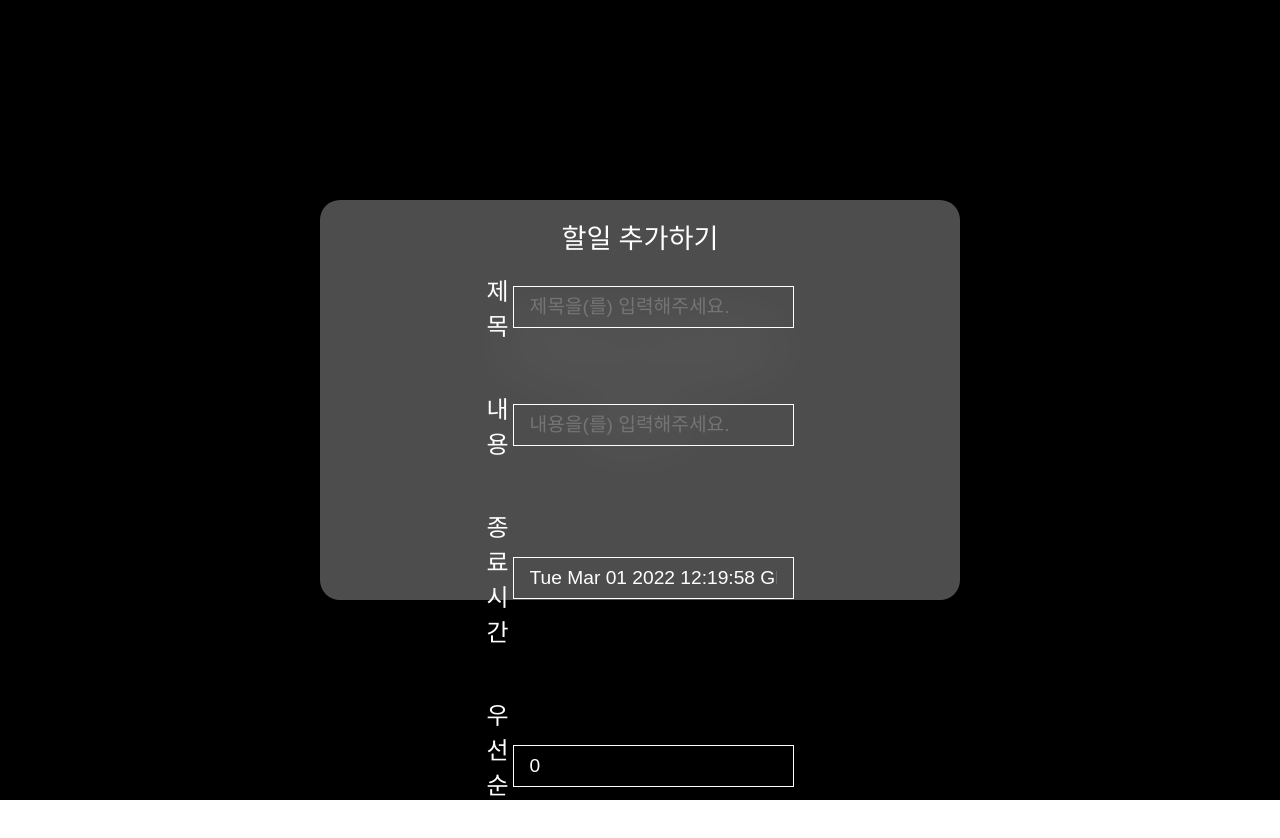
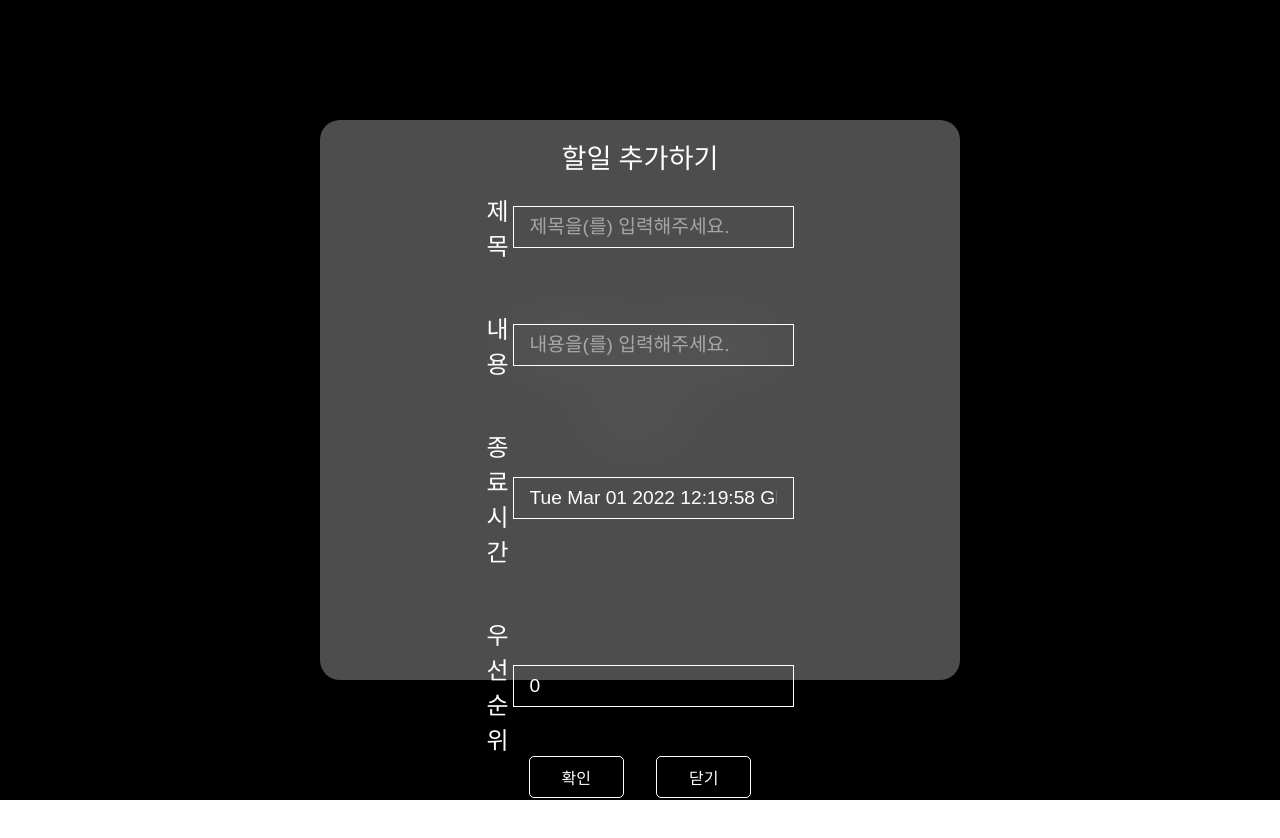
Before and after one commit to imnotmoon/todo-lists, a React (Create React App) app in the folder todo-storybook/: page / in a window 1280 px wide. Both pictures are taken after a click on the button "할일 추가". Shown: the top 838 px of the page. After the commit the page ends 800 px from the top, so only its background shows below. Built offline with nearby package versions, Linux system fonts and the light colour scheme.

Commit message:
Add Modal, TodoListItem stories

```diff
--- a/todo-storybook/src/_components/Modal/Modal.style.scss
+++ b/todo-storybook/src/_components/Modal/Modal.style.scss
@@ -10,7 +10,7 @@
 
 .modal-form-window {
   width: calc(min(50vw, 800px));
-  height: calc(min(50vh, 600px));
+  height: calc(min(70vh, 600px));
   border-radius: 20px;
   background-color: rgba(255, 255, 255, 0.3);
   backdrop-filter: blur(30px);
@@ -18,9 +18,11 @@
   align-items: center;
   justify-content: space-around;
   flex-direction: column;
+  color: white;
 
   & > h3 {
-    padding: 1rem 2rem;
+    padding: 1rem 1rem;
+    margin: 0;
     font-size: 1.7rem;
     font-weight: 500;
   }
--- a/todo-storybook/src/_components/Modal/Modal.tsx
+++ b/todo-storybook/src/_components/Modal/Modal.tsx
@@ -1,4 +1,4 @@
-import React, {useContext} from 'react';
+import React, { useContext, useEffect } from 'react';
 import './Modal.style.scss';
 import { Formik, Form } from 'formik';
 
@@ -6,7 +6,7 @@ import ModalForm from "./ModalForm";
 import {TodoType} from "../TodoList/TodoList.type";
 import { LocalTodoListContext } from "../TodoListContext";
 
-type ModalProps = {
+export type ModalProps = {
     close: () => void;
 };
 
@@ -14,6 +14,14 @@ type ModalValue = TodoType;
 
 const Modal: React.FC<ModalProps> = ({ close }) => {
     const { todoList, setTodoList } = useContext(LocalTodoListContext);
+
+    useEffect(() => {
+        const onClickOutsideModal = () => {
+            close();
+        }
+        document.querySelector('body')!.addEventListener('click', onClickOutsideModal);
+        return document.querySelector('body')!.removeEventListener('click', onClickOutsideModal);
+    }, [])
 
     const onClickSubmit = (values: Omit<ModalValue, 'timestamp'>) => {
         setTodoList([...todoList, {
--- a/todo-storybook/src/_components/Modal/ModalForm.style.scss
+++ b/todo-storybook/src/_components/Modal/ModalForm.style.scss
@@ -17,5 +17,13 @@
     background-color: transparent;
     border: 1px solid white;
     color: white;
+
+    &::placeholder {
+      color: rgba(255, 255, 255, 0.5);
+    }
+
+    &:focus {
+      outline: none;
+    }
   }
 }
--- a/todo-storybook/src/_components/TodoList/Item/TodoListItem.tsx
+++ b/todo-storybook/src/_components/TodoList/Item/TodoListItem.tsx
@@ -3,7 +3,7 @@ import './TodoListItem.style.scss';
 
 import {TodoType} from "../TodoList.type";
 
-type TodoListItemProps = {
+export type TodoListItemProps = {
     item: TodoType
 };
 
```
Also changed, not shown: 2 other files (tests, documents, lock files or other folders).
